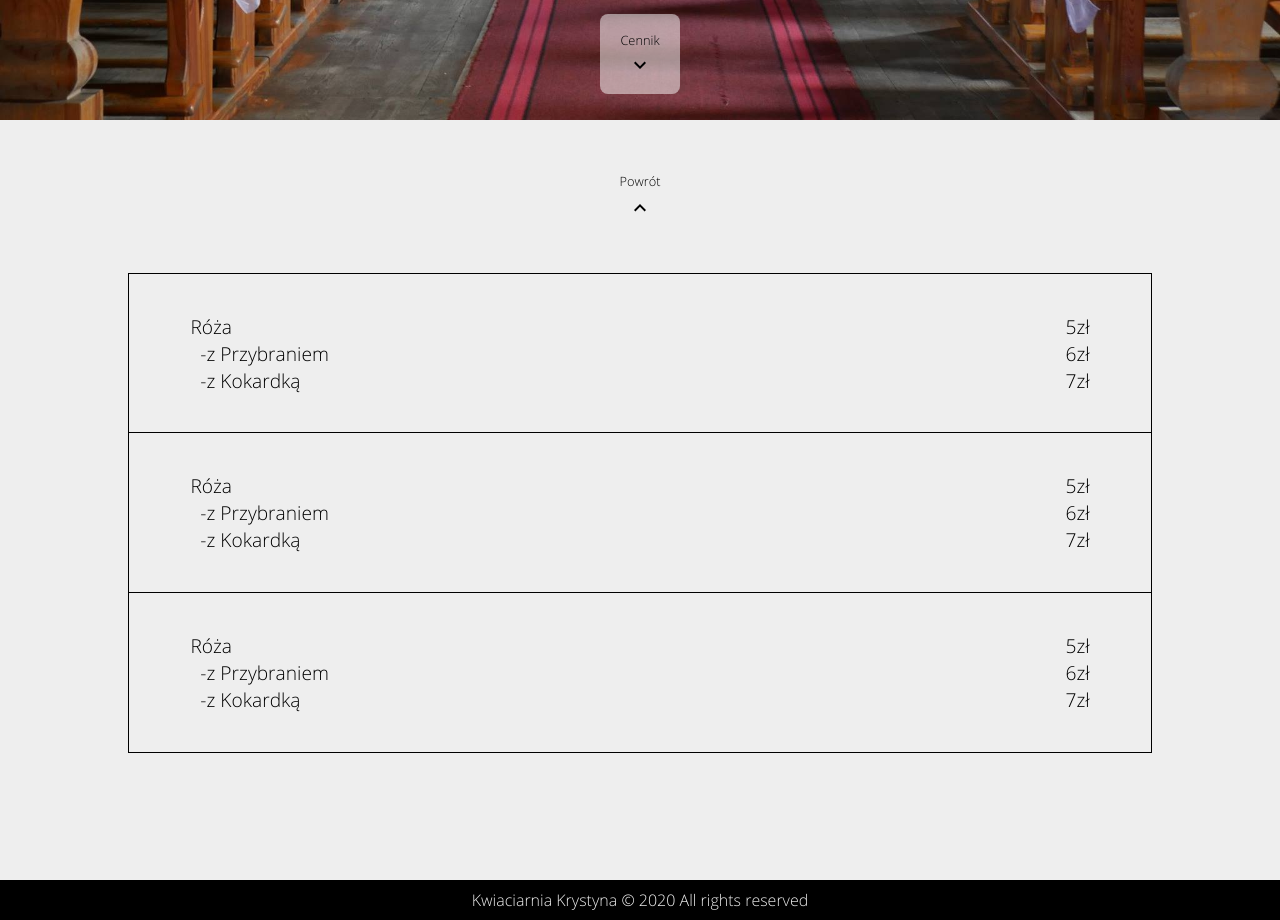
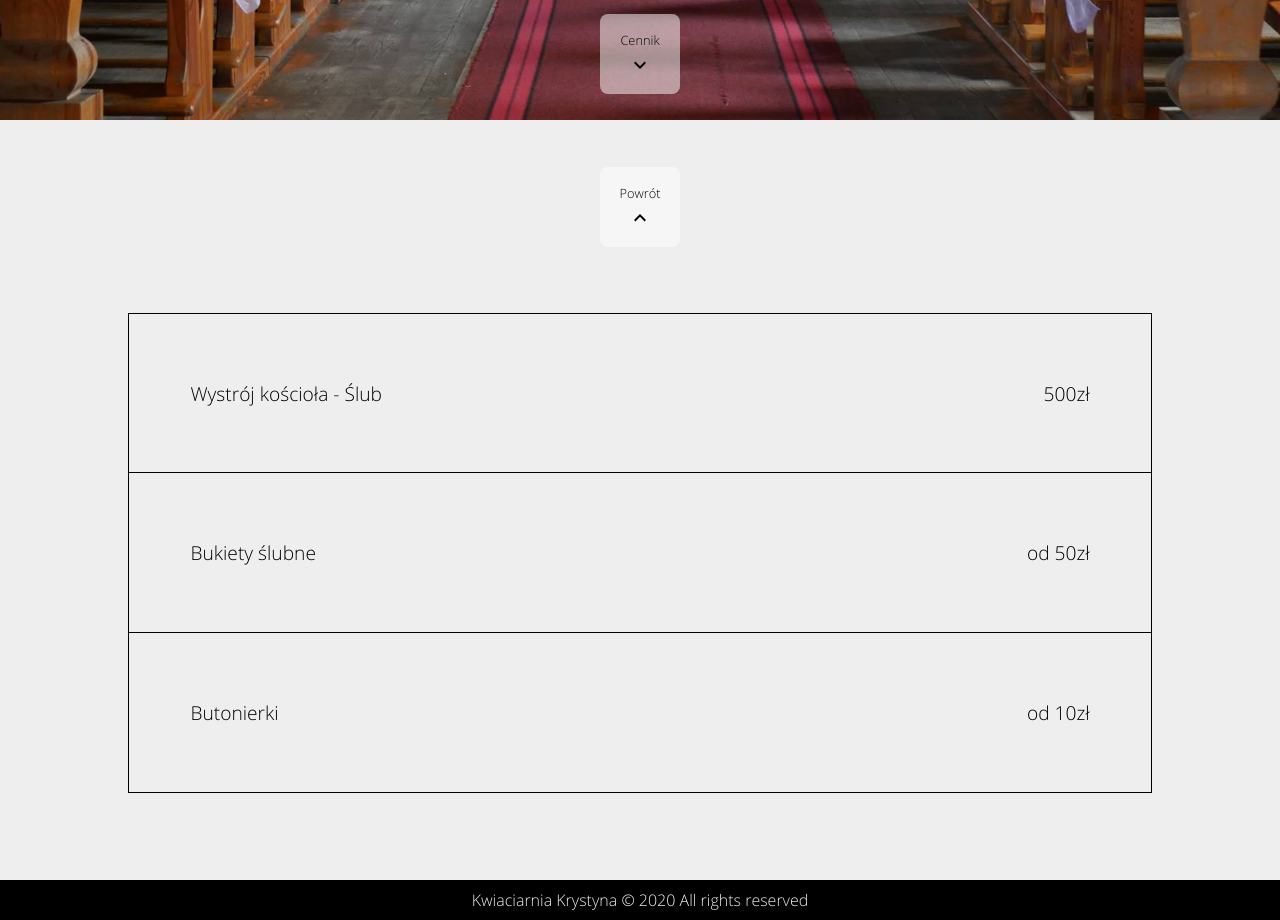
Before and after one commit to Jakub-Rudnik/jakub-rudnik.github.io, a plain HTML site: page kwiaciarnia/slub.html in a window 1280 px wide. Shown: the part 680-1600 px from the top of the page. Drawn offline with Linux system fonts and the light colour scheme.

Commit message:
content zupdatowany

```diff
--- a/kwiaciarnia/css/style.scss
+++ b/kwiaciarnia/css/style.scss
@@ -143,7 +143,7 @@ nav {
 
 .gallery {
   width: 100vw;
-  min-height: 100vh;
+  height: 110vh;
   background-color: $grey;
   display: grid;
   grid-template-columns: 1fr 1fr 1fr;
@@ -198,7 +198,7 @@ nav {
 
   .gallery__window {
     width: 90%;
-    height: 70%;
+    height: 60%;
     background-color: $grey;
     box-shadow: -8px -8px 12px #ffffff, 8px 8px 12px rgba(0, 0, 0, 0.25);
     border-radius: 20px;
--- a/kwiaciarnia/css/subpage.scss
+++ b/kwiaciarnia/css/subpage.scss
@@ -230,17 +230,26 @@ menu {
   display: flex;
   justify-content: center;
   align-items: center;
+  flex-direction: column;
+
+  .btn-lineUp {
+    width: 100%;
+    height: 10vh;
+    display: flex;
+    justify-content: center;
+    align-items: center;
 
     .btnUp {
-    position: absolute;
-    width: 9%;
-    height: 9%;
+      width: 10vh;
+      height: 10vh;
       display: flex;
       align-items: center;
+      border-radius: 10%;
       justify-content: center;
       flex-direction: column;
-    top: 105%;
       transition: all 500ms ease;
+      background-color: rgba(255, 255, 255, 0.5);
+      margin-bottom: 10vh;
 
       p {
         font-size: 0.8em;
@@ -249,7 +258,7 @@ menu {
 
       &:hover {
         cursor: pointer;
-      background-color: rgba(255, 255, 255, 0.5);
+      }
     }
   }
 
--- a/kwiaciarnia/js/app.js
+++ b/kwiaciarnia/js/app.js
@@ -85,13 +85,13 @@ g4.addEventListener("click", () => {
 g5.addEventListener("click", () => {
   gallerybig.style.opacity = "1";
   gallerybig.style.pointerEvents = "all";
-  img.src = "img/bouquet.jpg";
+  img.src = "img/wieniec.jpg";
 });
 
 g6.addEventListener("click", () => {
   gallerybig.style.opacity = "1";
   gallerybig.style.pointerEvents = "all";
-  img.src = "img/flower.png";
+  img.src = "img/kompozycja.jpg";
 });
 
 CloseMenu.addEventListener("click", () => {
--- a/kwiaciarnia/slub.html
+++ b/kwiaciarnia/slub.html
@@ -5,6 +5,7 @@
     <meta name="viewport" content="width=device-width, initial-scale=1.0" />
     <title>Kwiaciarnia Krystyna</title>
     <link rel="stylesheet" href="./css/subpage.css" />
+    <meta name="author" content="Jakub Rudnik">
   </head>
   <body>
       <div class="mobile__menu1">
@@ -39,21 +40,23 @@
         </div>
     </section>
     <section class="price__list" id="price__list">
-        <div class="btnUp"onclick=location.href="#main">
-            <p>Powrót</p>
-            <img src="./img/arrow_up.svg" alt="">
+        <div class="btn-lineUp">
+            <div class="btnUp"onclick=location.href="#main">
+                <p>Powrót</p>
+                <img src="./img/arrow_up.svg" alt="">
+            </div>
         </div>
         <table class="table">
             <tr>
-                <td class="left">Róża<br>&nbsp&nbsp-z Przybraniem<br>&nbsp&nbsp-z Kokardką</td>
-                <td class="right">5zł<br>6zł<br>7zł</td>
+                <td class="left">Wystrój kościoła - Ślub</td>
+                <td class="right">500zł</td>
             </tr>
             <tr>
-                <td class="left">Róża<br>&nbsp&nbsp-z Przybraniem<br>&nbsp&nbsp-z Kokardką</td>
-                <td class="right">5zł<br>6zł<br>7zł</td>
+                <td class="left">Bukiety ślubne</td>
+                <td class="right">od 50zł</td>
             </tr><tr>
-                <td class="left">Róża<br>&nbsp&nbsp-z Przybraniem<br>&nbsp&nbsp-z Kokardką</td>
-                <td class="right">5zł<br>6zł<br>7zł</td>
+                <td class="left">Butonierki</td>
+                <td class="right">od 10zł</td>
             </tr>
         </table>
     </section>
```
Also changed, not shown: kwiaciarnia/bukiety.html (+10 -10 lines), kwiaciarnia/index.html (+3 -2 lines), kwiaciarnia/kwiaty.html (+12 -9 lines), kwiaciarnia/pogrzeb.html (+12 -9 lines), kwiaciarnia/css/style.css, kwiaciarnia/css/style.min.css, kwiaciarnia/css/subpage.css, kwiaciarnia/css/subpage.min.css, kwiaciarnia/img/kompozycja.jpg (added), 1 other file. Lines whose indentation alone changed are shown as unchanged.
